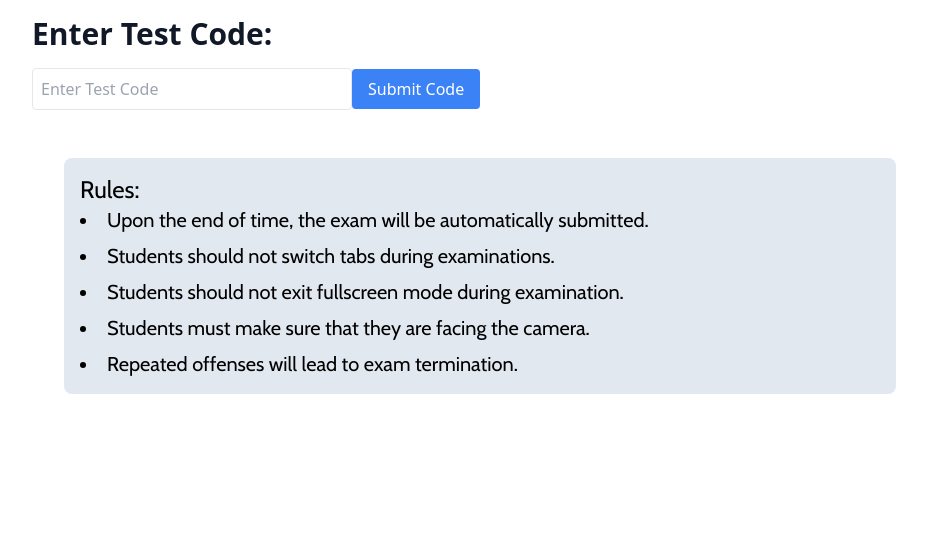
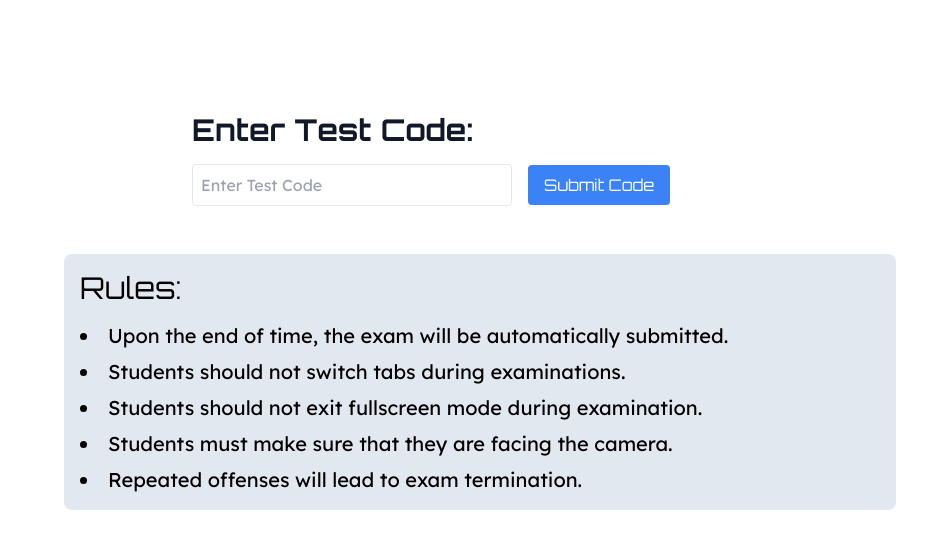
Before and after one commit to SANTHSIM22/Code--Meet-2024, a React (Vite) app: page /user_test in a window 1280 px wide. Shown: the top 548 px of the page, without its empty margins (160-1087 px from the left). Built offline with nearby package versions, Linux system fonts and the light colour scheme; a web font is replaced by a local one.

Commit message:
refactor

```diff
--- a/src/components/user_test.jsx
+++ b/src/components/user_test.jsx
@@ -285,24 +285,24 @@ const McqTest = () => {
       <div className="w-full max-w-4xl">
         {!isTestStarted ? (
           <>
-            <h1 className="text-3xl font-bold text-gray-900 mb-4">Enter Test Code:</h1>
+            <h1 className="text-3xl font-bold text-gray-900 mb-4 ml-40 mt-24 font-Orbitron  ">Enter Test Code:</h1>
             <input
               type="text"
               placeholder="Enter Test Code"
               value={testCode}
               onChange={handleTestCodeChange}
-              className="w-full max-w-xs p-2 border rounded mb-4"
+              className="w-full max-w-xs p-2 border rounded mb-4 ml-40 font-Lex"
             />
             <button
               onClick={fetchTest}
-              className="bg-blue-500 text-white px-4 py-2 rounded"
+              className="bg-blue-500 text-white px-4 py-2 rounded ml-4 font-Orbitron "
             >
               Submit Code
             </button>
 
           <div className=" font-Cabin bg-slate-200 hover:shadow-xl  m-8 p-4 rounded-lg text-xl">
-            <h1 className=' text-2xl'>Rules:</h1>
-            <ul className="list-disc list-inside space-y-2">
+            <h1 className=' text-3xl mb-4 font-Orbitron' >Rules:</h1>
+            <ul className="list-disc list-inside space-y-2 font-Lex">
             <li>Upon the end of time, the exam will be automatically submitted.
             </li>
             <li>Students should not switch tabs during examinations.
--- a/src/components/video.jsx
+++ b/src/components/video.jsx
@@ -55,12 +55,12 @@ function FaceOrientationChecker() {
      <div  className='h-96 rounded-md '>
       <video ref={videoRef} className='rounded-md'></video>
       </div>
-      <div className='bg-black h-20 w-full rounded-md'>
+      <div className='bg-black h-24 w-full rounded-md'>
 
       </div>
       <canvas ref={canvasRef} style={{ display: 'none' }}></canvas>
-      <p className='hidden'>{status}</p>
-      {status === 'Face Turned Away' && <p style={{ color: 'red' }} className='text-3xl mx-auto ml-5  mt-2 font-Orbitron'>Please face the screen!</p>}
+      <p className='text-red-600 text-2xl ml-24 mt-3'>{status}</p>
+      {status === 'Face Turned Away' && <p style={{ color: 'red' }} className='text-3xl mx-auto ml-5  mt-2 font-Orbitron hidden'>Please face the screen!</p>}
     </div>
 
   );
```
Also changed, not shown: 2 other files (tests, documents, lock files or other folders).
